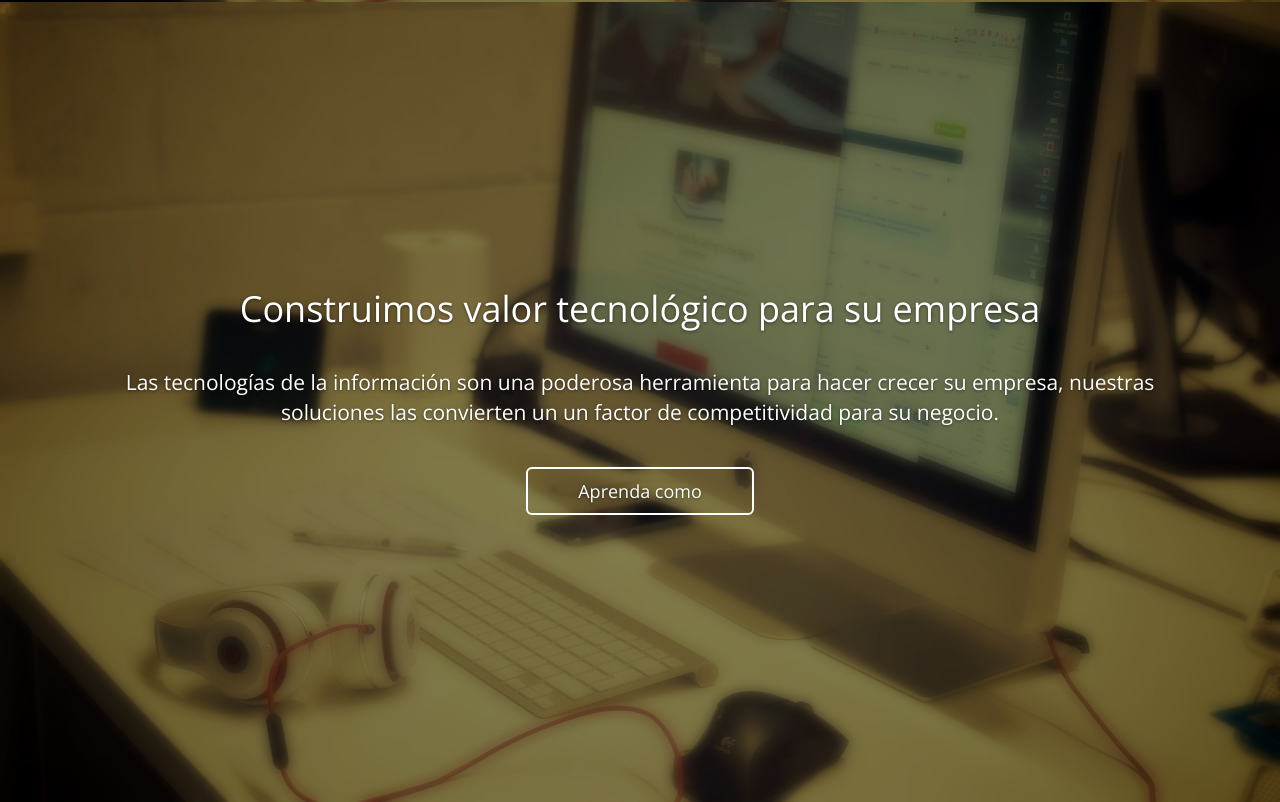
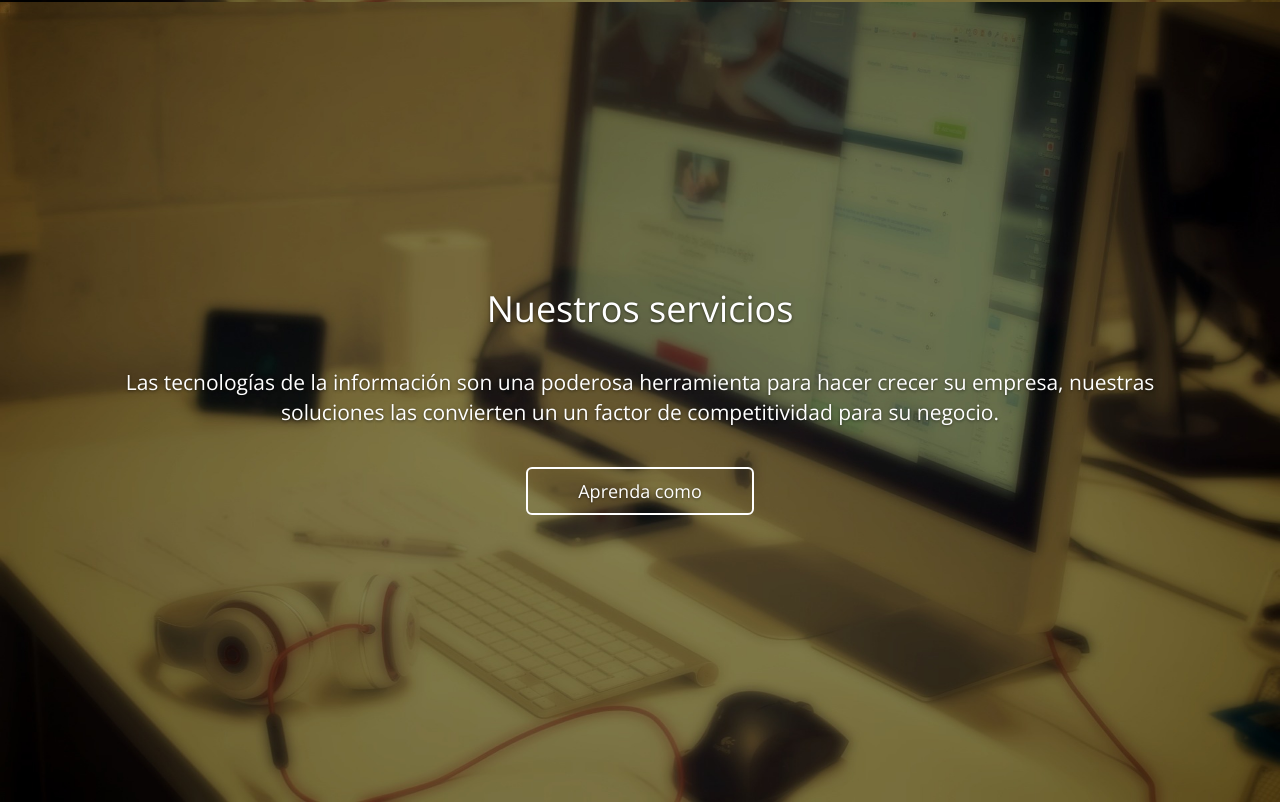
Before and after one commit to HanabiDev/Hanabi, a plain HTML site: page index.html in a window 1280 px wide. Shown: the part 798-1600 px from the top of the page. Drawn offline with nearby package versions, Linux system fonts and the light colour scheme.

Commit message:
Services section modified

```diff
--- a/index.html
+++ b/index.html
@@ -112,7 +112,7 @@
           </div>
 
           <div class="inner cover">
-            <h1 class="cover-heading">Construimos valor tecnológico para su empresa</h1>
+            <h1 class="cover-heading">Nuestros servicios</h1>
             <p class="lead">
               Las tecnologías de la información son una poderosa herramienta para hacer crecer su empresa, nuestras soluciones las convierten un un factor de competitividad para su negocio.
             </p>
```
